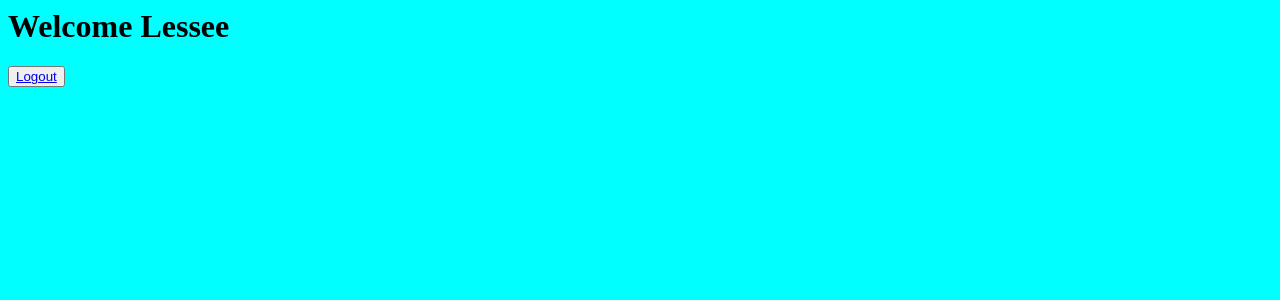
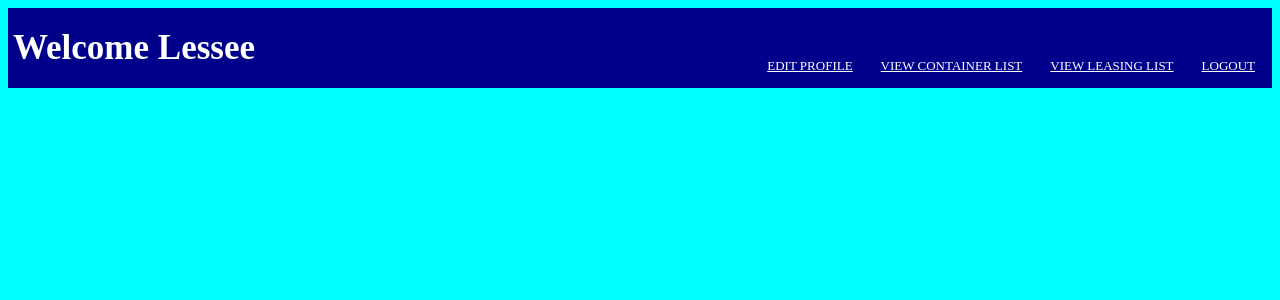
Before and after one commit to syedwajith/Equipment-Leasing-Project, a Django app: page /container_leasing_app/lessee_home/ in a window 1280 px wide. Shown: the top 300 px of the page. Run offline with Django 4.2, Linux system fonts and the light colour scheme.

Commit message:
Update lesseehome.html

```diff
--- a/equipment_leasing/templates/container_leasing_app/lesseehome.html
+++ b/equipment_leasing/templates/container_leasing_app/lesseehome.html
@@ -2,18 +2,27 @@
     {%load static%}
     <head>
         <title>Container Leasing</title>
-        <link rel="stylesheet" href="{% static 'css/style.css' %}">
+        <link rel="stylesheet" href="{% static 'css/adminhome.css' %}">
     </head>
     <body>
-        <form method="post">
-            {% csrf_token %}
-            <div class="lesseehome">
-                <h1>Welcome Lessee</h1>
-                <button>
-                    <a href="/container_leasing_app/home">Logout</a>
-                </button>
-            </div>
-        </form>
+
+            <nav>
+                <label class="adminhome">Welcome Lessee</label>
+                <ul>
+                    <li>
+                        <a href="/container_leasing_app/lessee_editprofile">edit profile</a>
+                    </li>
+                    <li>
+                        <a href="/container_leasing_app/lessee_view_container_list">view container list</a>
+                    </li>
+                    <li>
+                        <a href="/container_leasing_app/lessee_view_leasing_list">view leasing list</a>
+                    </li>
+                    <li>
+                        <a href="/container_leasing_app/home">Logout</a>
+                    </li>
+                </ul>
+            </nav>
 
     </body>
 </html>
```
